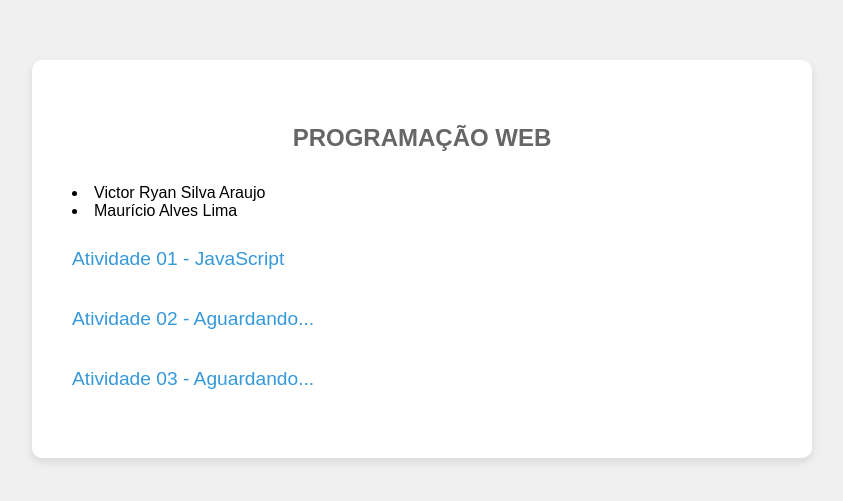
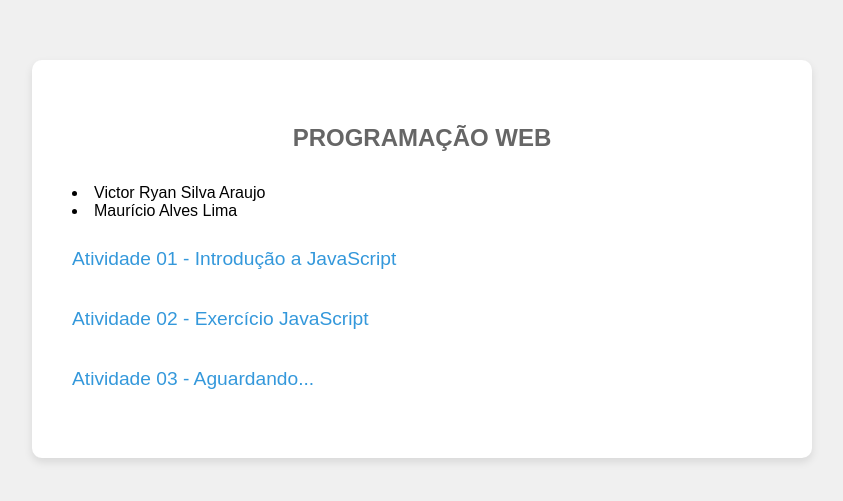
Before and after one commit to Neit021s/pweb, a plain HTML site: page index.html in a window 1280 px wide. Shown: the part 141-642 px from the top of the page, without its empty margins (218-1061 px from the left). Drawn offline with Linux system fonts and the light colour scheme.

Commit message:
Atualizar o index.html

```diff
--- a/index.html
+++ b/index.html
@@ -72,8 +72,8 @@
 
 		<br>
 
-        <a href="01">Atividade 01 - JavaScript</a> <br>
-        <a href="02">Atividade 02 - Aguardando...</a>  <br>
+        <a href="01">Atividade 01 - Introdução  a JavaScript</a> <br>
+        <a href="02">Atividade 02 - Exercício JavaScript</a>  <br>
         <a href="03">Atividade 03 - Aguardando...</a> <br>
     </div>
 
```
